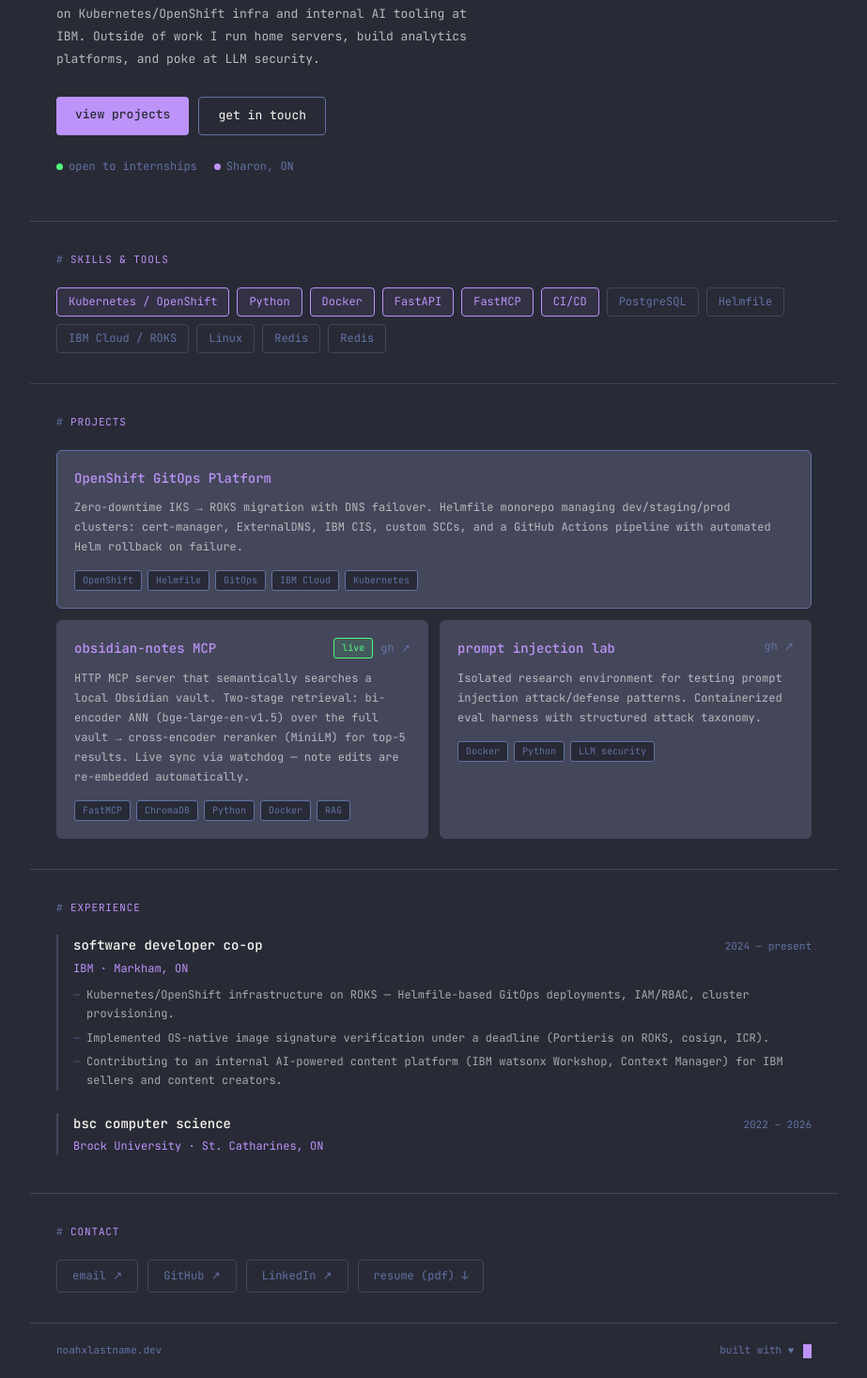
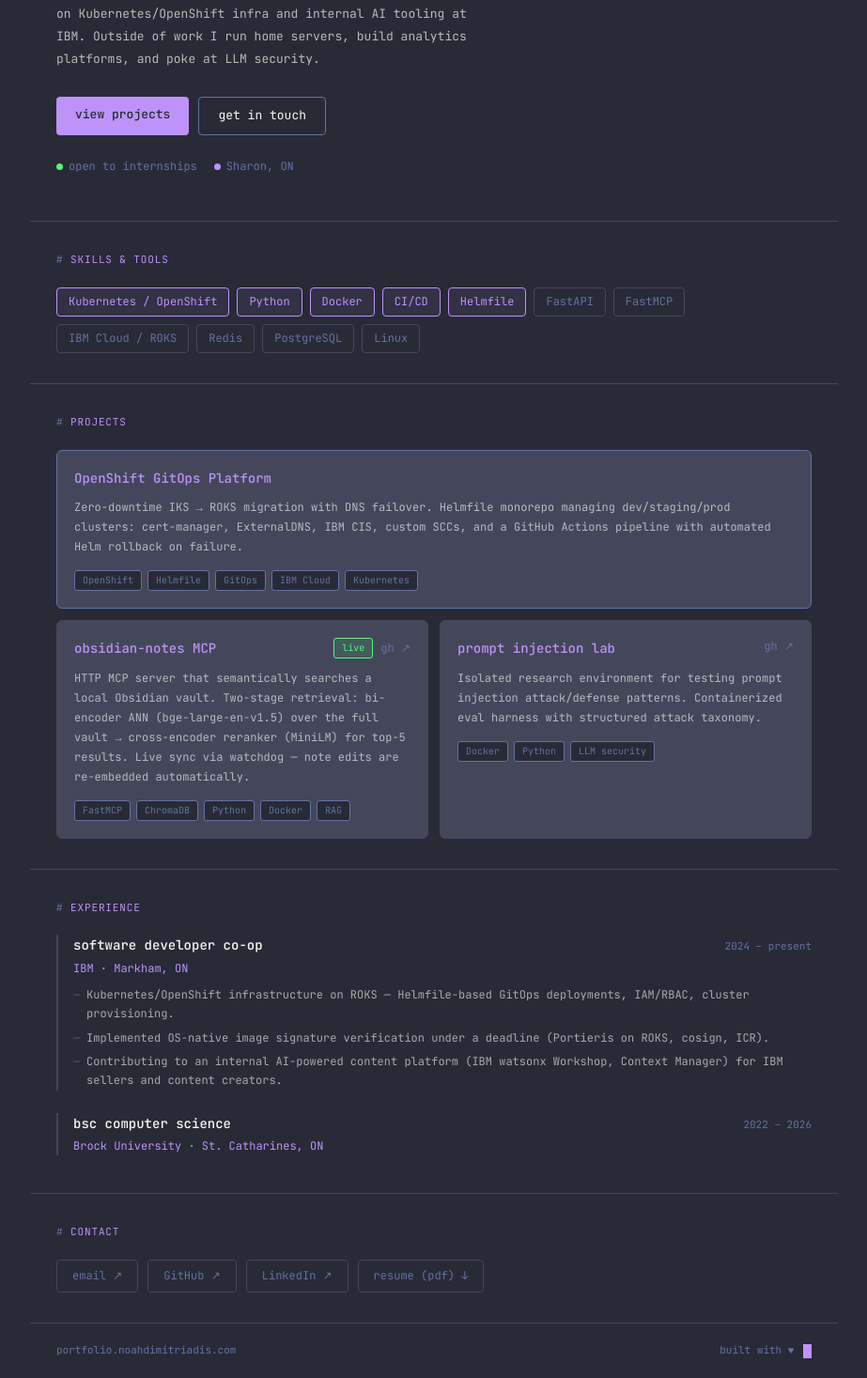
Before and after one commit to Noah-Dimitriadis/portfolio-site, a React (Vite) app: page / in a window 1280 px wide. Shown: the part 290-1757 px from the top of the page at 94% size, without its empty margins (178-1101 px from the left). Built offline with nearby package versions, Linux system fonts and the light colour scheme.

Commit message:
fix some info

```diff
--- a/src/App.jsx
+++ b/src/App.jsx
@@ -12,15 +12,14 @@ const SKILLS = [
   { label: 'Kubernetes / OpenShift', highlight: true },
   { label: 'Python',                 highlight: true },
   { label: 'Docker',                 highlight: true },
-  { label: 'FastAPI',                highlight: true },
-  { label: 'FastMCP',                highlight: true },
   { label: 'CI/CD',                  highlight: true },
+  { label: 'Helmfile',               highlight: true },
+  { label: 'FastAPI',                highlight: false },
+  { label: 'FastMCP',                highlight: false },
+  { label: 'IBM Cloud / ROKS',       highlight: false },
+  { label: 'Redis',                  highlight: false },
   { label: 'PostgreSQL',             highlight: false },
-  { label: 'Helmfile',               highlight: false },
-  { label: 'IBM Cloud / ROKS',       highlight: false },
   { label: 'Linux',                  highlight: false },
-  { label: 'Redis',                  highlight: false },
-  { label: 'Redis',                  highlight: false },
 ]
 
 const PROJECTS = [
@@ -241,7 +240,7 @@ function Contact() {
 function Footer() {
   return (
     <footer className={styles.footer}>
-      <span className={styles.footerText}>noahxlastname.dev</span>
+      <span className={styles.footerText}>portfolio.noahdimitriadis.com</span>
       <span className={styles.footerText}>
         built with ♥ <span className="cursor" />
       </span>
```
